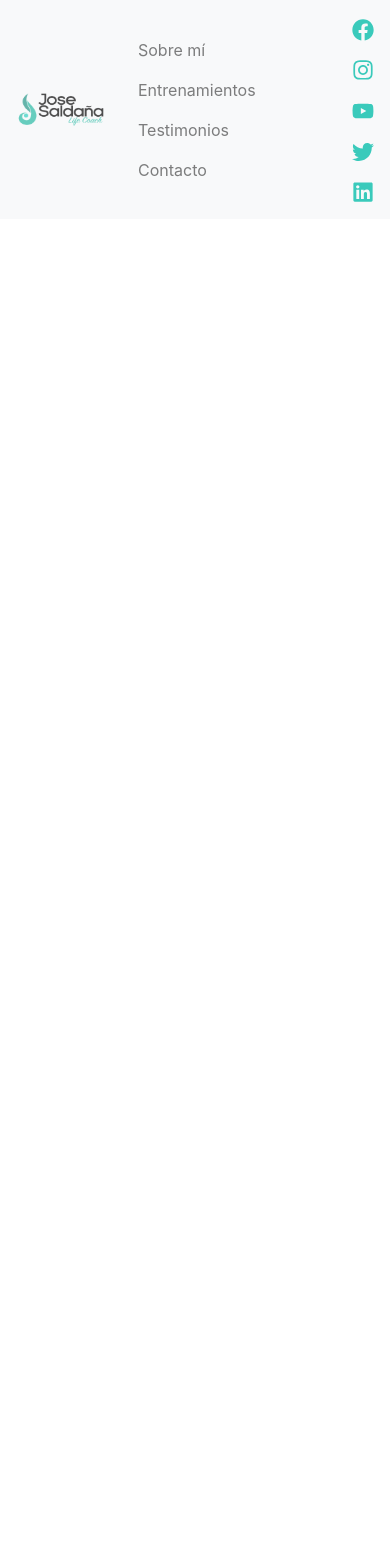
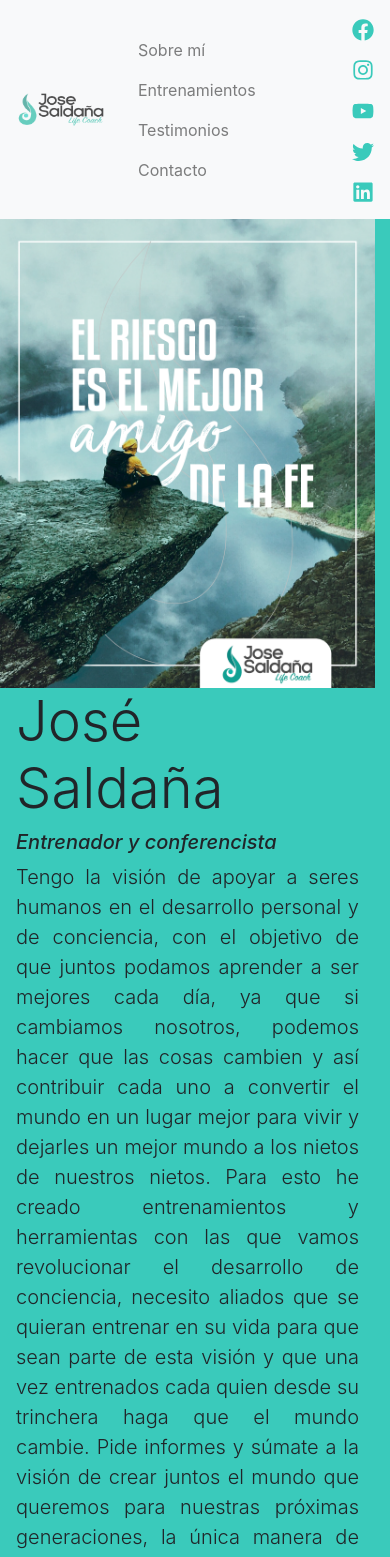
Before and after one commit to Sebas1245/coachjs_frontend, a React (Create React App) app: page / in a window 390 px wide. Shown: the top 1557 px of the page. Before the commit the page ends 844 px from the top, so only its background shows below. Built offline with nearby package versions, Linux system fonts and the light colour scheme.

Commit message:
Adds about me component, issues remaining with responsiveness

```diff
--- a/src/App.js
+++ b/src/App.js
@@ -1,9 +1,12 @@
 import React from 'react';
 import Navbar from './components/Navbar'
+import AboutMe from './components/AboutMe'
+
 function App() {
   return (
     <div className="App">
       <Navbar />
+      <AboutMe />
     </div>
   );
 }
--- /dev/null
+++ b/src/components/AboutMe.js
@@ -0,0 +1,26 @@
+import React from 'react';
+import Container from 'react-bootstrap/Container';
+import Row from 'react-bootstrap/Row';
+import Col from 'react-bootstrap/Col';
+import Image from 'react-bootstrap/Image';
+import JTImg from '../assets/jtImg.png';
+
+function AboutMe() {
+    return(
+        <Container fluid style={{backgroundColor: '#3acabb', paddingLeft: '0'}}>
+            <Row className="align-items-center">
+                <Col xs={12} md={6}>
+                    <Image fluid src={JTImg} />
+                </Col>
+                <Col xs={12} md={6}>
+                        <h1 className="px-3 display-4">José Saldaña</h1>
+                        <h5 className="px-3 font-italic">Entrenador y conferencista</h5>
+                        <p className="px-3 lead text-justify">Tengo la visión de apoyar a seres humanos en el desarrollo personal y de conciencia, con el objetivo de que juntos podamos aprender a ser mejores cada día, ya que si cambiamos nosotros, podemos hacer que las cosas cambien y así contribuir cada uno a convertir el mundo en un lugar mejor para vivir y dejarles un mejor mundo a los nietos de nuestros nietos. Para esto he creado entrenamientos y herramientas con las que vamos revolucionar el desarrollo de conciencia, necesito aliados que se quieran entrenar en su vida para que sean parte de esta visión y que una vez entrenados cada quien desde su trinchera haga que el mundo cambie. Pide informes y súmate a la visión de crear juntos el mundo que queremos para nuestras próximas generaciones, la única manera de cambiar el mundo es empezar por nosotros mismos. ¡Toma acción AHORA!</p>
+                </Col>
+            </Row>
+        </Container>
+    )
+
+}
+
+export default AboutMe
```
Also changed, not shown: src/assets/jtImg.png (added), src/index.css (line endings or trailing spaces).
